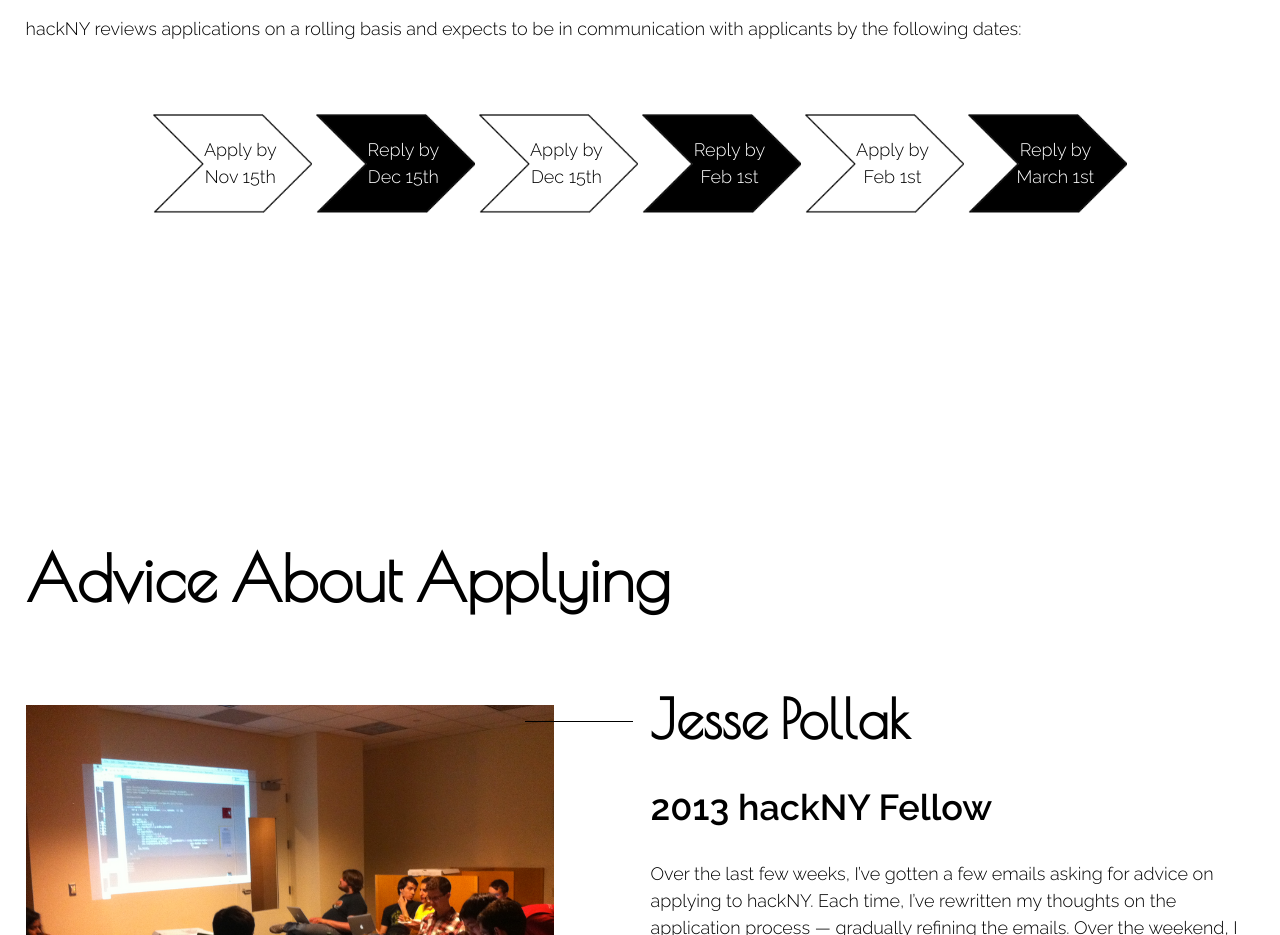
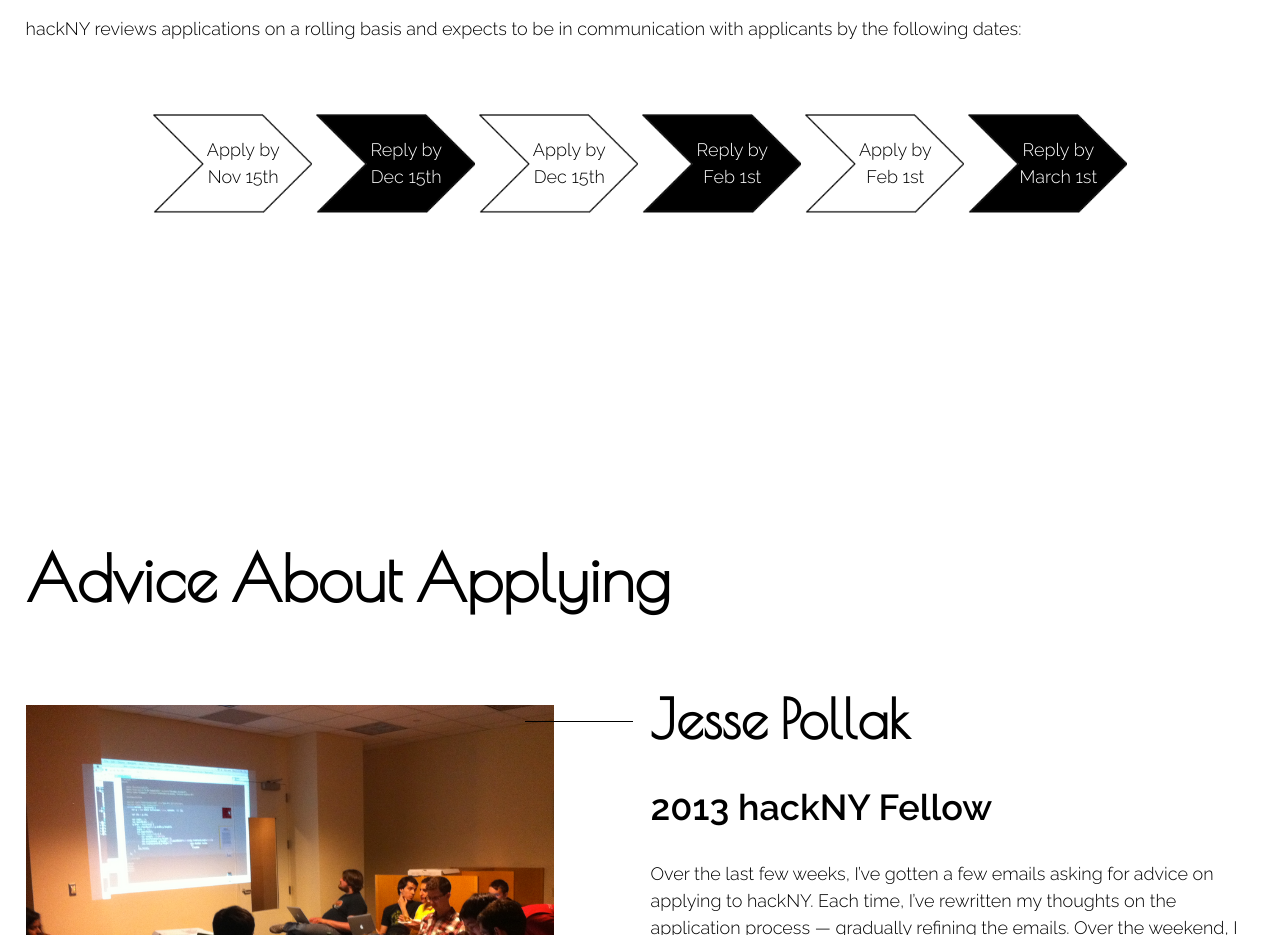
Before and after one commit to yennycheung/hackny, a plain HTML site: page index.html in a window 1280 px wide. Shown: the part 2160-3095 px from the top of the page. Drawn offline with nearby package versions, Linux system fonts and the light colour scheme.

Commit message:
fixing deadlines layout problem

```diff
--- a/sass/elements/_home.scss
+++ b/sass/elements/_home.scss
@@ -174,11 +174,11 @@ section.deadlines{
 					color: white;
 				}
 				p{
+					@include vertical-align;
 					margin: auto;
 					position: absolute;
-					left: 0;
+					left: 1.2rem;
 					right: 0;
-					transform: translate(5%, 40%);
 				}
 			}
 		}
```
Also changed, not shown: css/main.css, 1 other file.
